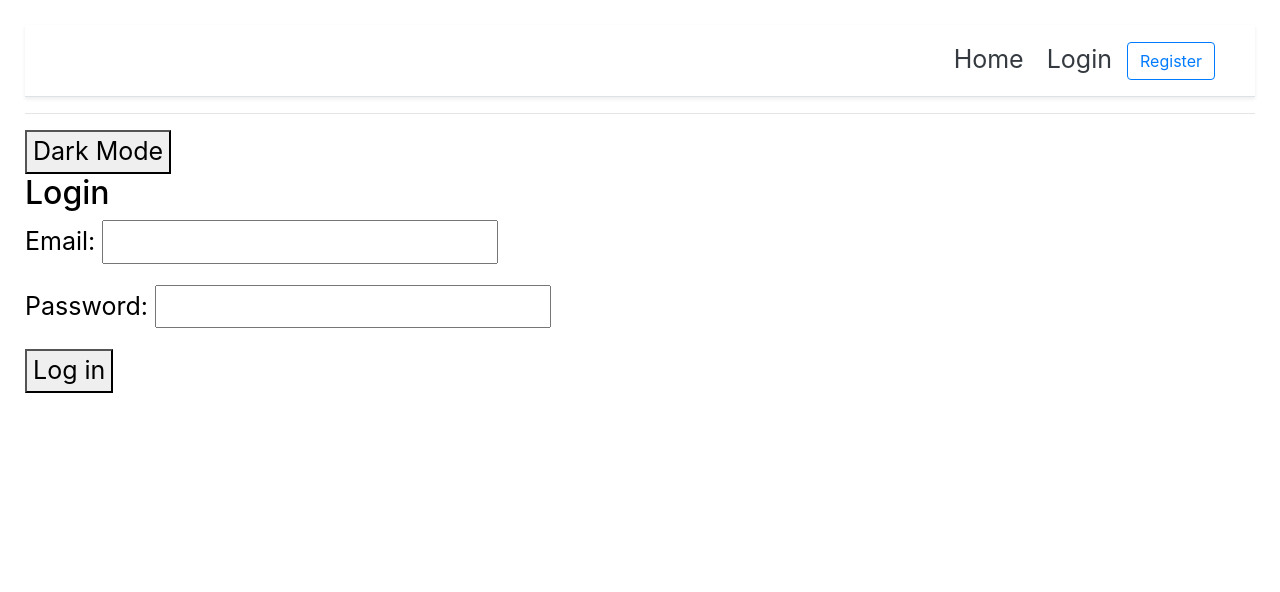
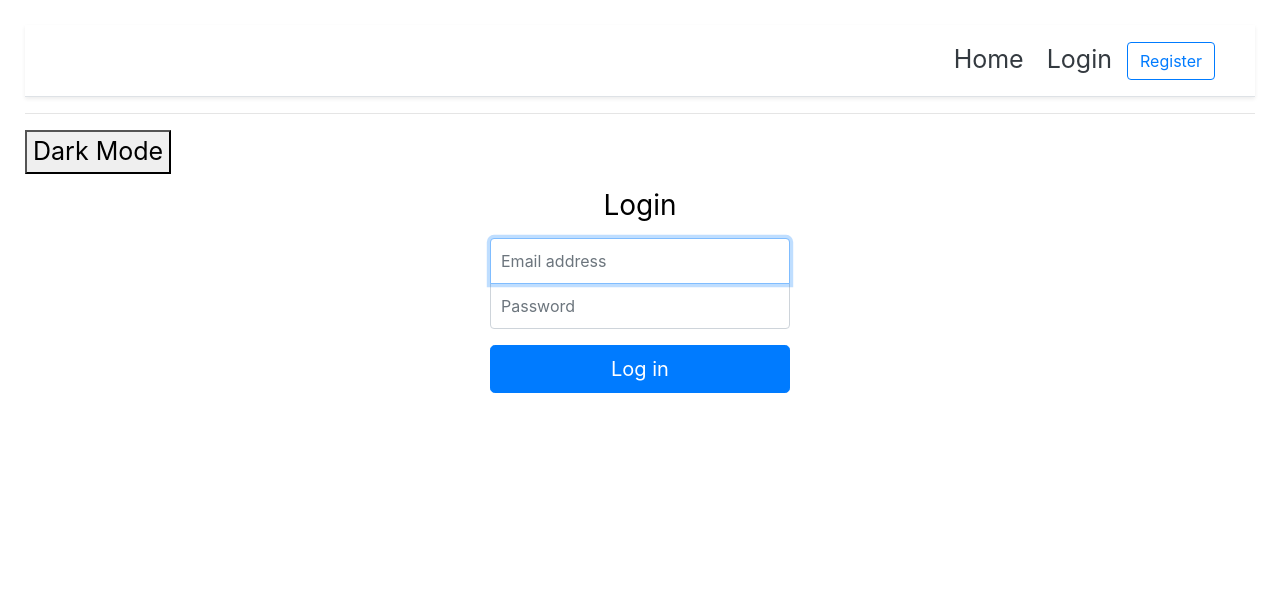
Before and after one commit to akash-eth/Byte-Chat, a Django app: page /login/ in a window 1280 px wide. Shown: the top 592 px of the page. Run offline with Django 3.2, Linux system fonts and the light colour scheme; some libraries are stand-ins or nearby versions.

Commit message:
added bootstrap in login form

```diff
--- a/account/templates/account/login.html
+++ b/account/templates/account/login.html
@@ -1,33 +1,68 @@
 {% extends 'index.html' %}
 
+
 {% block content %}
+<!--CSS-->
+<style type="text/css">
+  .form-signin {
+  width: 100%;
+  max-width: 330px;
+  padding: 15px;
+  margin: auto;
+  }
 
-<h2>Login</h2>
-<form method="POST">
-    {% csrf_token %}
-	{% for field in login_form %}
-		<p>
-			{{field.label_tag}}
-			{{field}}
+  .form-signin .form-control {
+    position: relative;
+    box-sizing: border-box;
+    height: auto;
+    padding: 10px;
+    font-size: 16px;
+  }
+  .form-signin .form-control:focus {
+    z-index: 2;
+  }
+  .form-signin input[type="email"] {
+    margin-bottom: -1px;
+    border-bottom-right-radius: 0;
+    border-bottom-left-radius: 0;
+  }
+  .form-signin input[type="password"] {
+    margin-bottom: 10px;
+    border-top-left-radius: 0;
+    border-top-right-radius: 0;
+  }
+  .h3{
+    text-align: center;
+  }
+</style>
+<!--END-CSS-->
 
-			{% if field.help_text %}
-				<small style="color: grey;">{{field.help_text}}</small>
-			{% endif %}
+<!--HTML-->
+<form class="form-signin" method="post">{% csrf_token %}
 
-		</p>
-	{% endfor %}
-	{% for field in login_form %}
-		{% for error in field.errors %}
-			<p style="color: red;">{{error}}</p>
-		{% endfor %}
-	{% endfor %}
+  <h1 class="h3 mb-3 font-weight-normal">Login</h1>
 
-	{% if login_form.non_field_errors %}
-		<div style="color:red;">
-			<p>{{login_form.non_field_errors}}</p>
-		</div>
-	{% endif %}
-	<button type="submit">Log in</button>
+  <input type="email" name="email" id="inputEmail" class="form-control" placeholder="Email address" required autofocus>
+
+  <input type="password" name="password" id="inputPassword" class="form-control" placeholder="Password" required>
+
+  {% for field in login_form %}
+      <p>
+        {% for error in field.errors %}
+          <p style="color: red">{{ error }}</p>
+        {% endfor %}
+      </p>
+  {% endfor %}
+  {% if login_form.non_field_errors %}
+    <div style="color: red">
+      <p>{{login_form.non_field_errors}}</p>
+    </div>
+
+  {% endif %}
+
+  <button class="btn btn-lg btn-primary btn-block" type="submit">Log in</button>
+
 </form>
+<!--END-HTML-->
 
 {% endblock content %}
```
Also changed, not shown: db.sqlite3.
